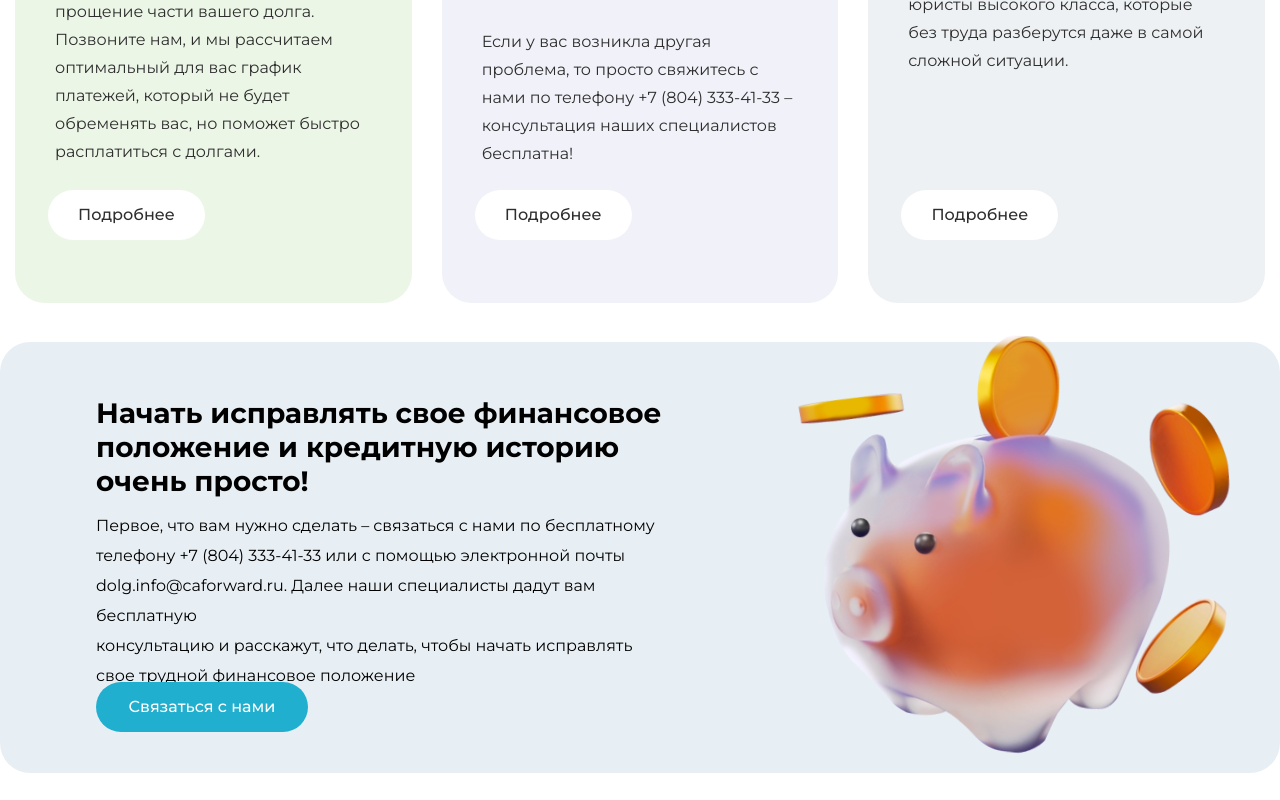
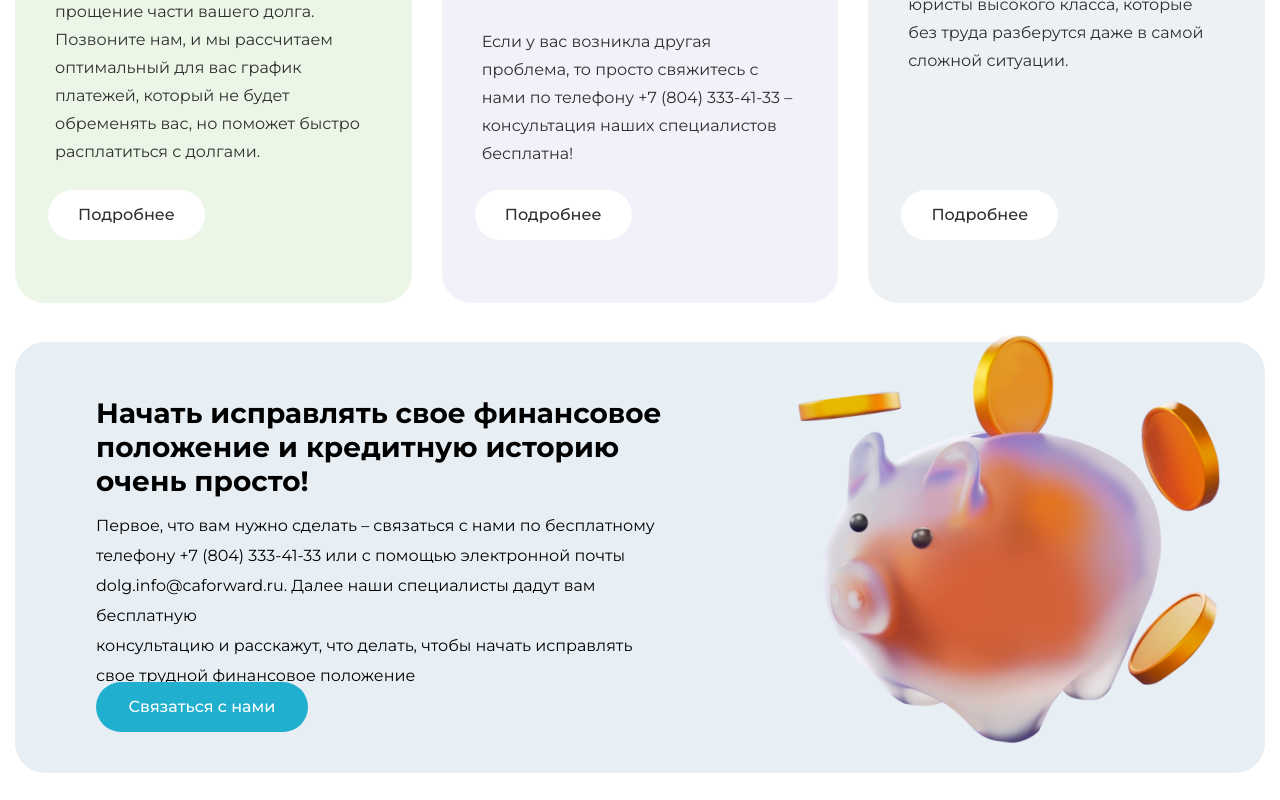
Before and after one commit to caforward/test_site, a Vue app: page / in a window 1280 px wide. Shown: the part 1524-2324 px from the top of the page. Built offline with nearby package versions, Linux system fonts and the light colour scheme.

Commit message:
fix container width

```diff
--- a/src/components/HelpEverClient.vue
+++ b/src/components/HelpEverClient.vue
@@ -62,7 +62,7 @@ export default defineComponent({
 
 <style lang="scss" scoped>
 @import '/src/assets/scss/base/mixins.scss';
-@import '/src//assets/scss/index.scss';
+@import '/src/assets/scss/index.scss';
 
 .container {
     margin-top: 100px;
--- a/src/components/PigFinance.vue
+++ b/src/components/PigFinance.vue
@@ -1,6 +1,6 @@
 <template>
     <div class="container">
-        <div class="flexRow">
+        <div class="flexContainer">
             <div class="flexColumn">
                 <h3>Начать исправлять свое финансовое <br> положение и кредитную историю <br> очень просто!</h3>
                 <p>Первое, что вам нужно сделать – связаться с нами по бесплатному<br>телефону +7 (804) 333‑41‑33 или с помощью электронной почты<br>dolg.info@caforward.ru. Далее наши специалисты дадут вам бесплатную<br>консультацию и расскажут, что делать, чтобы начать исправлять<br>свое трудной финансовое положение</p>
@@ -28,21 +28,21 @@ export default defineComponent({
 
 <style lang="scss" scoped>
 
+
+@import '/src/assets/scss/base/mixins.scss';
 @import '/src/assets/scss/index.scss';
-@import '/src/assets/scss/libs/fonts.scss';
-
 .container {
+    max-width: 1338px;
+    max-height: 470px;
+    min-height: 400px;
+    width:auto;
     margin-top: 62px;
-    max-width: 1320px;
-    max-height: 470px;
-    widows: auto;
-    height: auto;
-    border-radius: 30px;
-    background: rgb(232, 239, 244);
 
 }
-.flexRow {
+.flexContainer {
     display: flex;
+    background: rgb(232, 239, 244);
+    border-radius: 30px;
 
 }
 .flexColumn {
@@ -91,14 +91,15 @@ background: rgb(32, 175, 206);
 .image-container{
     max-width: 457px;
     max-height: 431px;
-
 }
 img {
     transform: rotate(2.01deg);
     margin-right: 29px;
     margin-bottom: 35.5px;
     margin-top: -14px;
-    width:100%;
-    height: auto;
+    padding-right: 10px;
+    min-width: 360px;
+    min-height: 370px;
+    width: 100%;
 }
 </style>
```
